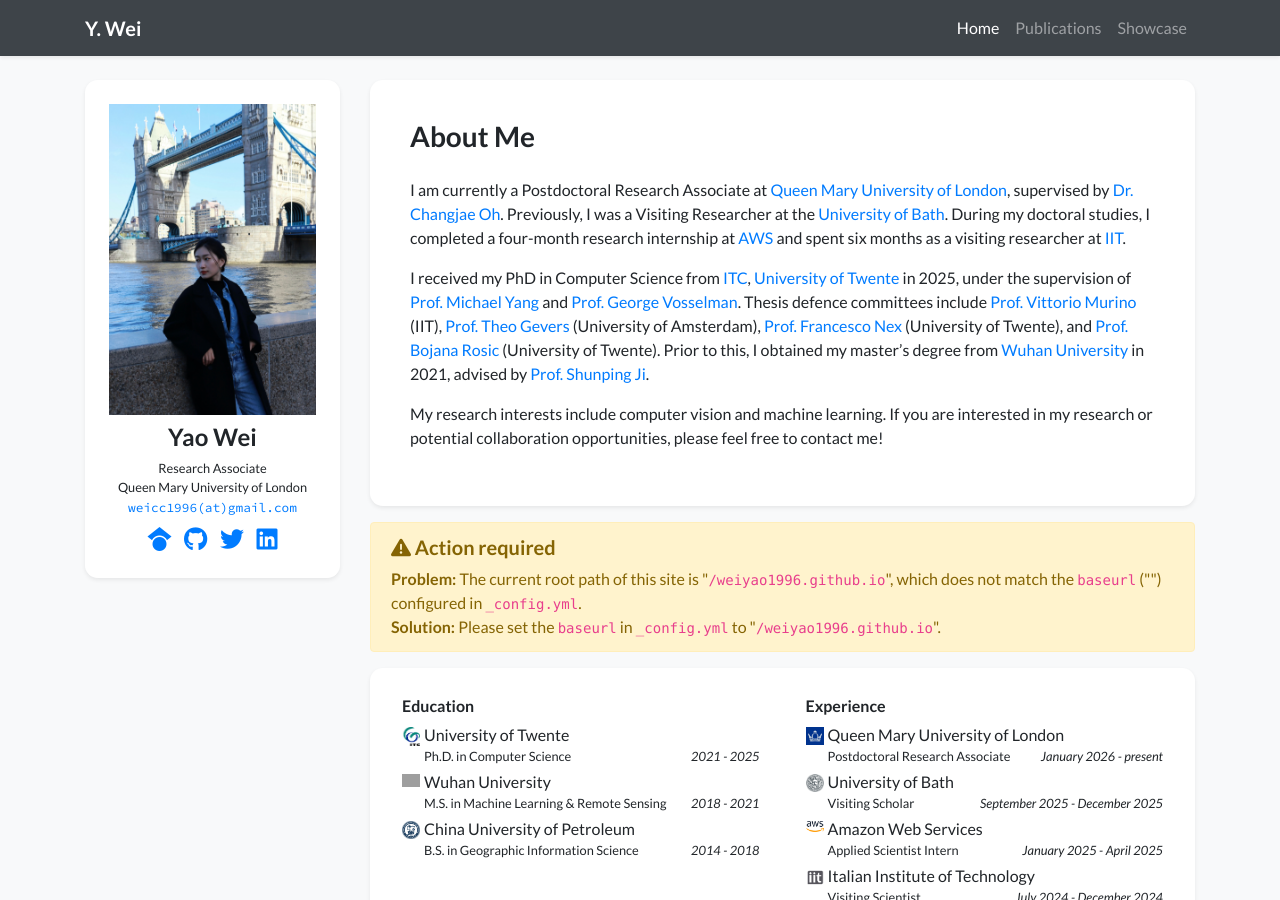
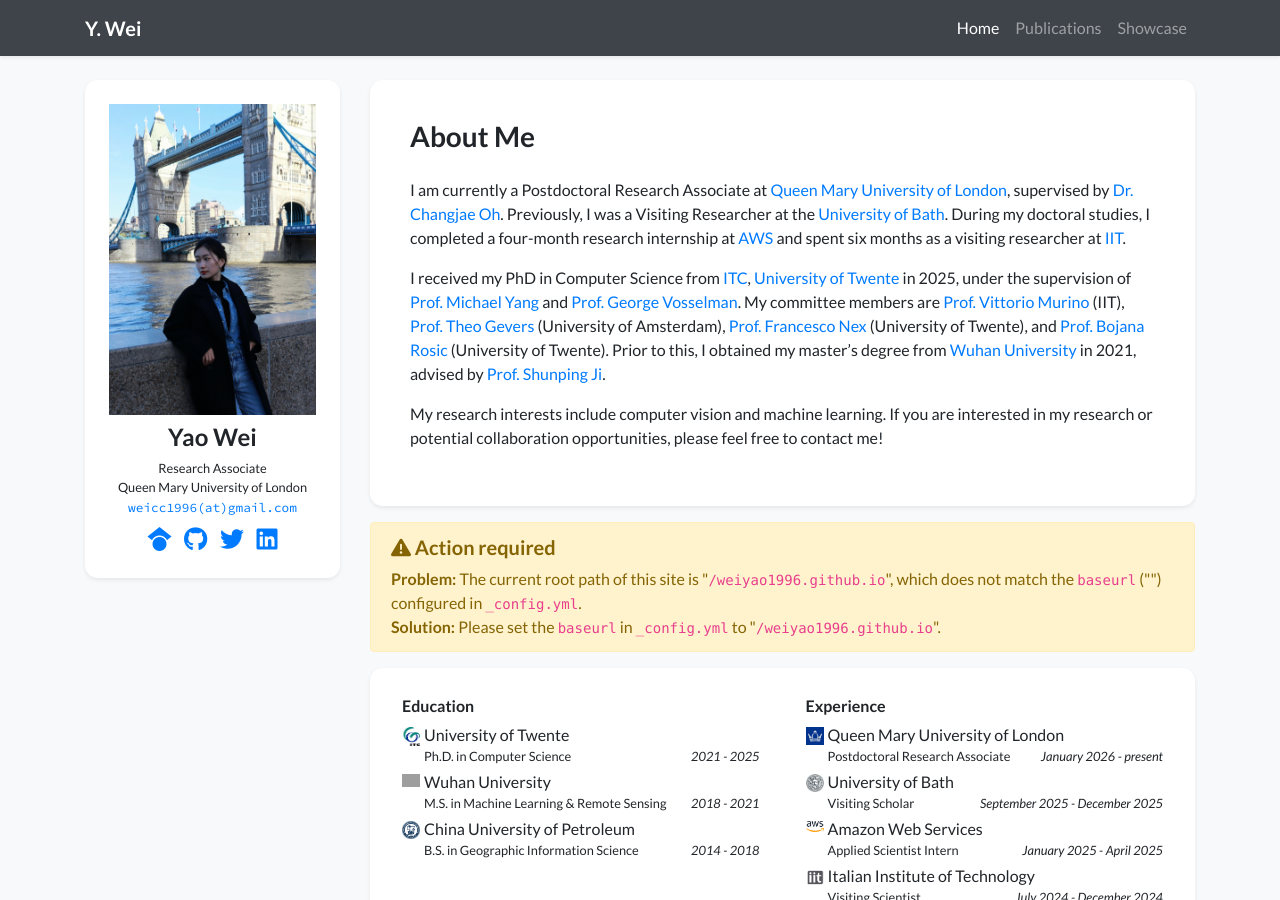
Before and after one commit to weiyao1996/weiyao1996.github.io, a Jekyll site: the page built from index.html, in a window 1280 px wide and 900 px high. Built offline with Jekyll 4.4.1, drawn with Linux system fonts in a browser that asks for light colours; nearby versions of some CDN libraries; a style sheet for code colours, icons or effects is not loaded; grey boxes are pictures that could not be loaded.

Commit message:
Update profile.yml

```diff
--- a/_data/profile.yml
+++ b/_data/profile.yml
@@ -28,7 +28,7 @@
   </p>
   <p>
     I received my PhD in Computer Science from <a href="https://www.itc.nl/" target="_blank">ITC</a>, <a href="https://www.utwente.nl/" target="_blank">University of Twente</a> in 2025, under the supervision of <a href="https://sites.google.com/site/michaelyingyang" target="_blank">Prof. Michael Yang</a> and <a href="https://research.utwente.nl/en/persons/george-vosselman" target="_blank">Prof. George Vosselman</a>.
-    Thesis defence committees include <a href="https://www.iit.it/people-details/-/people/vittorio-murino" target="_blank">Prof. Vittorio Murino</a> (IIT), <a href="https://staff.fnwi.uva.nl/th.gevers/", target="_blank">Prof. Theo Gevers</a> (University of Amsterdam), <a href="https://people.utwente.nl/f.nex", target="_blank">Prof. Francesco Nex</a> (University of Twente), and <a href="https://people.utwente.nl/b.rosic", target="_blank">Prof. Bojana Rosic</a> (University of Twente).
+    My committee members are <a href="https://www.iit.it/people-details/-/people/vittorio-murino" target="_blank">Prof. Vittorio Murino</a> (IIT), <a href="https://staff.fnwi.uva.nl/th.gevers/", target="_blank">Prof. Theo Gevers</a> (University of Amsterdam), <a href="https://people.utwente.nl/f.nex", target="_blank">Prof. Francesco Nex</a> (University of Twente), and <a href="https://people.utwente.nl/b.rosic", target="_blank">Prof. Bojana Rosic</a> (University of Twente).
     Prior to this, I obtained my master’s degree from <a href="http://en.whu.edu.cn/" target="_blank">Wuhan University</a> in 2021, advised by <a href="http://gpcv.whu.edu.cn/" target="_blank">Prof. Shunping Ji</a>.
   </p>
   <p>
```
